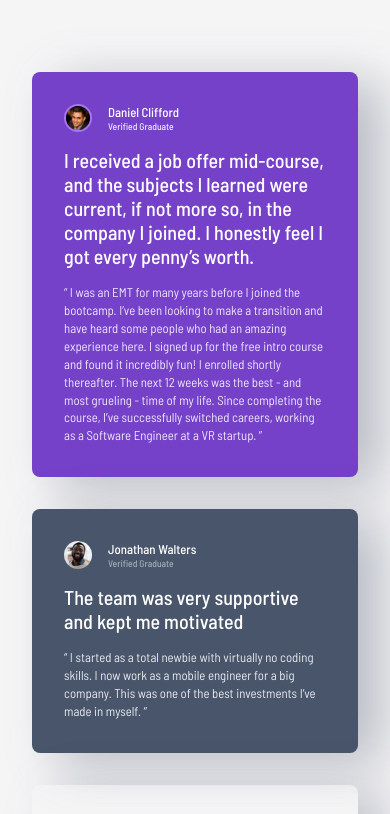
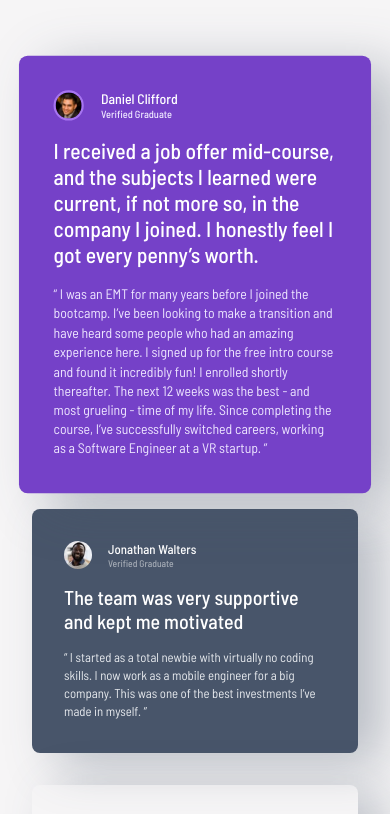
Before and after one commit to maryam-hytham/testimonials-grid-section, a website: page index.html in a window 390 px wide. In both pictures the pointer is over the element 195 px from the left and 274 px from the top of the page. Shown: the top 814 px of the page. Drawn offline with Linux system fonts and the light colour scheme.

Commit message:
Enhance card hover effect and adjust grid row height for better layout responsiveness

```diff
--- a/styles.css
+++ b/styles.css
@@ -31,6 +31,11 @@ body {
   gap: 1rem;
   margin-bottom: 2rem;
   box-shadow: 25px 10px 50px rgba(72, 85, 106, 0.35);
+  transition: transform 0.5s ease;
+}
+.card:hover {
+  transform: scale(1.08);
+  cursor: pointer;
 }
 .card header {
   display: flex;
@@ -154,7 +159,7 @@ blockquote {
   main {
     display: grid;
     grid-template-columns: repeat(4, 1fr);
-    grid-template-rows: repeat(2, minmax(288px,auto));
+    grid-template-rows: repeat(2, minmax(288px, auto));
     gap: 2rem;
     grid-template-areas:
       "a a b e"
```
